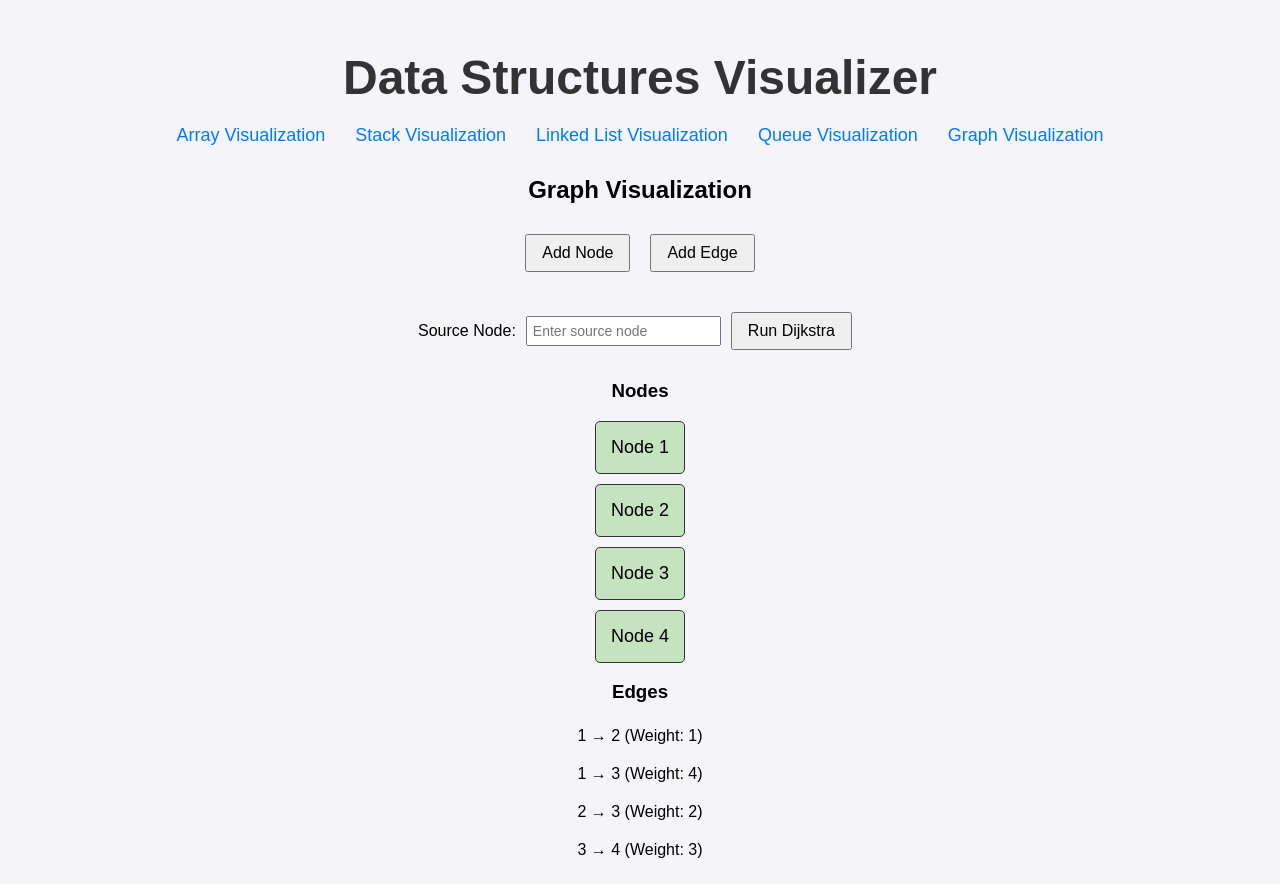
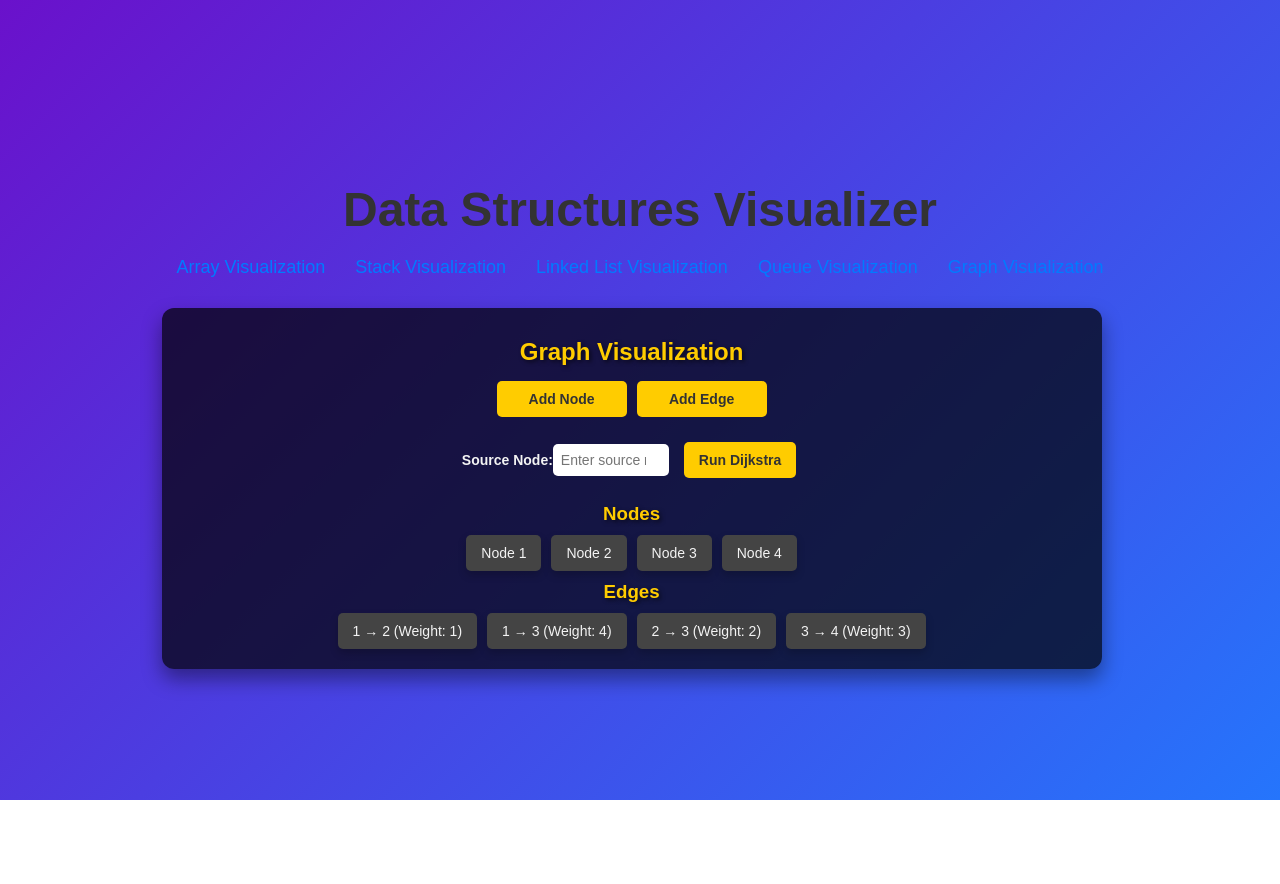
Before and after one commit to harikuchipudi/Data-Structure-Visualization, a React (Create React App) app in the folder frontend/: page /graph in a window 1280 px wide. After the commit the page ends 800 px from the top, so only its background shows below. Built offline with nearby package versions, Linux system fonts and the light colour scheme.

Commit message:
enhanced styling

```diff
--- a/frontend/src/pages/graphStyles.css
+++ b/frontend/src/pages/graphStyles.css
@@ -1,61 +1,99 @@
-.graph-container {
-  text-align: center;
-  margin: 20px;
+/* General Styling */
+body {
+  font-family: 'Poppins', sans-serif;
+  background: linear-gradient(135deg, #6a11cb, #2575fc);
+  color: #f3f3f3;
+  margin: 0;
+  padding: 0;
+  display: flex;
+  justify-content: center;
+  align-items: center;
+  min-height: 100vh;
 }
 
-.add-node-btn, .add-edge-btn, .run-dijkstra-btn {
-  margin: 10px;
-  padding: 8px 15px;
-  font-size: 16px;
-  cursor: pointer;
+.graph-container {
+  max-width: 900px;
+  width: 100%;
+  background: rgba(0, 0, 0, 0.7);
+  border-radius: 12px;
+  padding: 20px;
+  box-shadow: 0px 10px 20px rgba(0, 0, 0, 0.4);
 }
 
+h2, h3 {
+  text-align: center;
+  margin: 10px 0;
+  color: #ffcc00;
+  text-shadow: 2px 2px 4px rgba(0, 0, 0, 0.6);
+}
+
+/* Buttons */
+button {
+  background: #ffcc00;
+  border: none;
+  color: #333;
+  font-size: 14px;
+  font-weight: bold;
+  padding: 10px 15px;
+  border-radius: 5px;
+  cursor: pointer;
+  margin: 5px;
+  transition: all 0.3s ease;
+}
+
+button:hover {
+  background: #ffaa00;
+  transform: translateY(-2px);
+  box-shadow: 0px 4px 8px rgba(0, 0, 0, 0.2);
+}
+
+button:active {
+  transform: translateY(0);
+  box-shadow: none;
+}
+
+/* Input */
+input {
+  padding: 8px;
+  font-size: 14px;
+  border: none;
+  border-radius: 5px;
+  margin: 5px 0;
+  width: 100px;
+  text-align: center;
+}
+
+/* Graph Nodes and Edges */
 .graph {
   margin-top: 20px;
 }
 
 .graph-nodes, .graph-edges {
   display: flex;
-  flex-direction: column;
-  align-items: center;
+  flex-wrap: wrap;
+  justify-content: center;
   gap: 10px;
 }
 
-.graph-node {
-  background-color: #c5e3bf;
-  border: 1px solid #333;
-  padding: 15px;
-  font-size: 18px;
+.graph-node, .graph-edge {
+  background: #444;
+  padding: 10px 15px;
   border-radius: 5px;
+  font-size: 14px;
+  text-align: center;
+  box-shadow: 0px 4px 8px rgba(0, 0, 0, 0.2);
+  transition: all 0.3s ease;
 }
 
-.graph-edge {
-  margin: 5px;
-  font-size: 16px;
+.graph-node:hover, .graph-edge:hover {
+  background: #555;
+  transform: scale(1.05);
 }
 
-.dijkstra-input {
-  margin-top: 20px;
-}
-
-.dijkstra-input input {
-  margin-left: 10px;
-  padding: 5px;
-  font-size: 14px;
-}
-
+/* Shortest Paths */
 .shortest-paths {
   margin-top: 20px;
-}
-
-.shortest-paths ul {
-  list-style: none;
-  padding: 0;
-}
-
-.shortest-paths li {
-  font-size: 16px;
-  margin: 5px 0;
+  text-align: center;
 }
 
 .shortest-paths ul {
@@ -63,10 +101,67 @@
   padding: 0;
   margin: 0 auto;
   max-width: 400px;
+  background: #222;
+  padding: 15px;
+  border-radius: 8px;
+  box-shadow: 0px 6px 12px rgba(0, 0, 0, 0.3);
 }
 
 .shortest-paths li {
   font-size: 16px;
-  margin: 5px 0;
-  text-align: left;
+  margin: 10px 0;
+  color: #fff;
+  display: flex;
+  justify-content: space-between;
+  align-items: center;
+  padding: 5px 10px;
+  border-bottom: 1px solid #555;
 }
+
+.shortest-paths li:last-child {
+  border-bottom: none;
+}
+
+/* Dijkstra Input Section */
+.dijkstra-input {
+  display: flex;
+  justify-content: center;
+  align-items: center;
+  gap: 10px;
+  margin: 15px 0;
+}
+
+label {
+  font-size: 14px;
+  font-weight: bold;
+}
+
+/* Add Node and Edge Section */
+.add-node-btn, .add-edge-btn {
+  width: 130px;
+}
+
+/* Media Queries for Responsiveness */
+@media (max-width: 768px) {
+  .graph-container {
+    padding: 15px;
+  }
+
+  .graph-nodes, .graph-edges {
+    gap: 5px;
+  }
+
+  button {
+    font-size: 12px;
+    padding: 8px 10px;
+  }
+
+  input {
+    width: 80px;
+  }
+
+  .shortest-paths ul {
+    max-width: 300px;
+    padding: 10px;
+  }
+}
```
